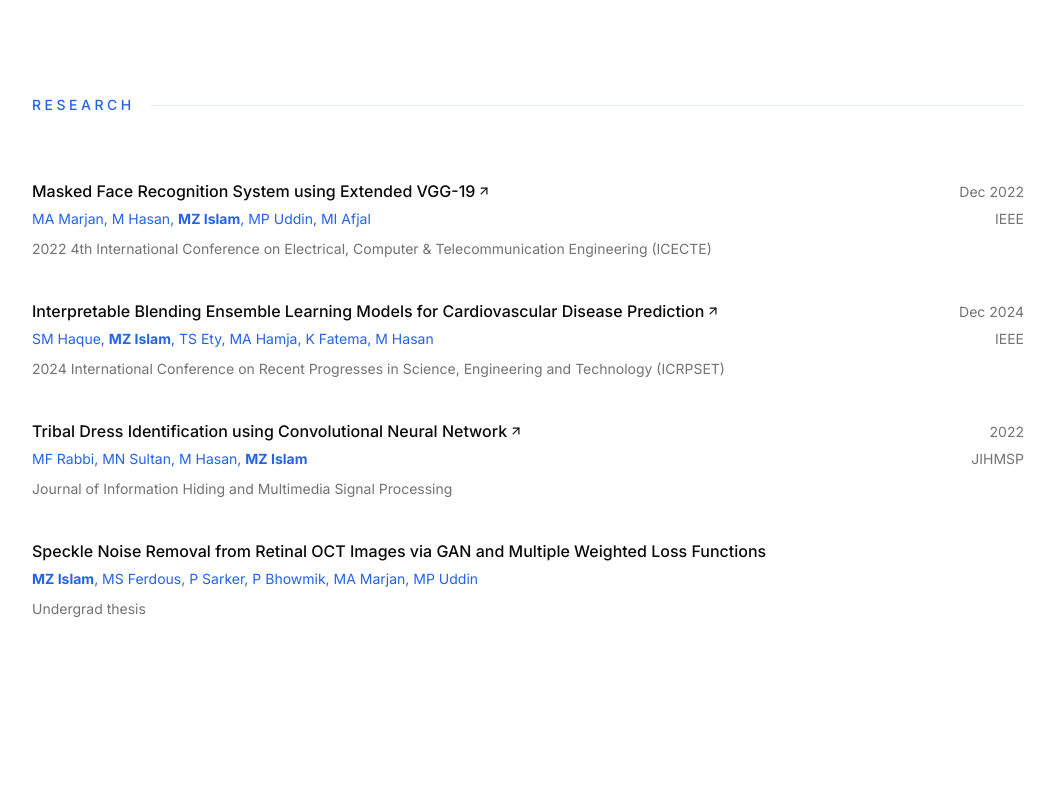
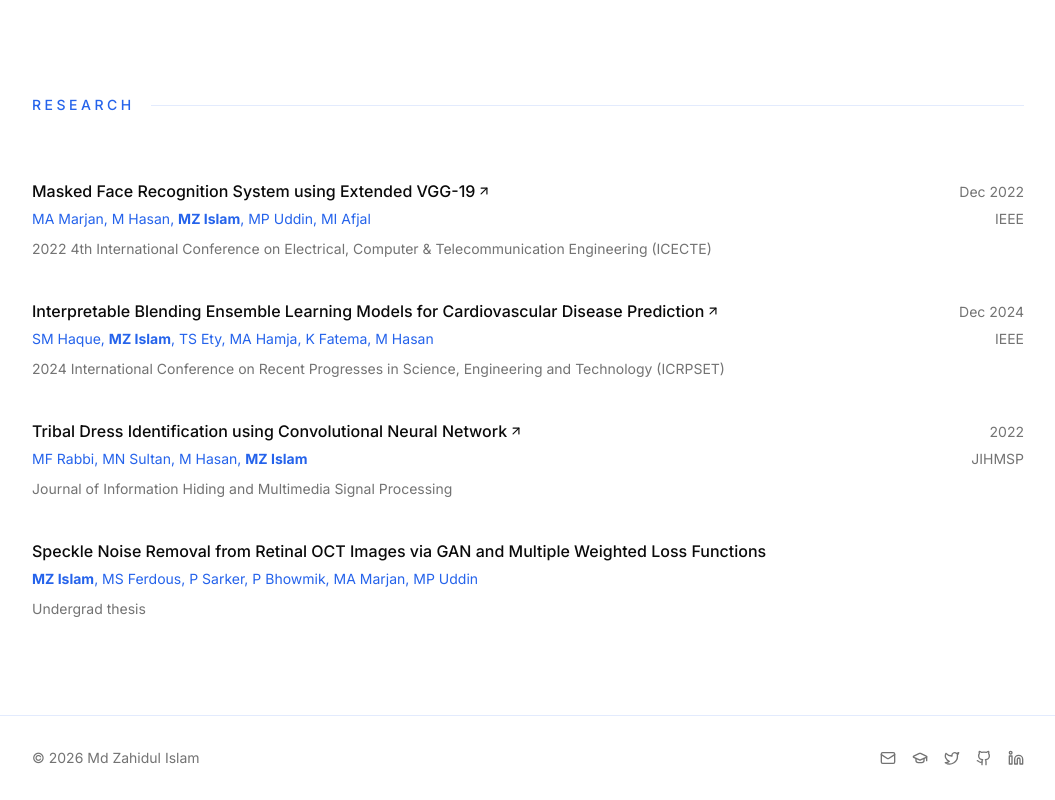
Before and after one commit to zahidcv/zverse, a Next.js app: page /zverse/ in a window 1280 px wide. Shown: the part 3125-3925 px from the top of the page, without its empty margins (112-1167 px from the left). Before the commit the page ends 3840 px from the top, so only its background shows below. Built offline with nearby package versions, Linux system fonts and the light colour scheme.

Commit message:
feat: add footer section

```diff
--- a/app/layout.tsx
+++ b/app/layout.tsx
@@ -3,6 +3,7 @@ import { Geist, Geist_Mono, Inter } from "next/font/google";
 import "./globals.css";
 import { cn } from "@/lib/utils";
 import { Navbar } from "@/components/navbar";
+import { Footer } from "@/components/footer";
 import { ThemeProvider } from "@/components/theme-provider";
 
 const inter = Inter({subsets:['latin'],variable:'--font-sans'});
@@ -38,6 +39,7 @@ export default function RootLayout({ children }: LayoutProps<"/">) {
         >
           <Navbar />
           {children}
+          <Footer />
         </ThemeProvider>
       </body>
     </html>
--- /dev/null
+++ b/components/footer.tsx
@@ -0,0 +1,34 @@
+import { SOCIAL_ICONS } from "@/components/social-icons"
+import { SOCIAL_LINKS } from "@/data/social-links"
+
+export function Footer() {
+  return (
+    <footer className="border-t border-primary/[0.125]">
+      <div className="mx-auto flex max-w-5xl flex-col items-center gap-4 px-4 py-8 sm:flex-row sm:justify-between">
+        <p className="text-sm text-muted-foreground">
+          &copy; {new Date().getFullYear()} Md Zahidul Islam
+        </p>
+
+        <div className="flex items-center gap-4">
+          {SOCIAL_LINKS.map(({ href, icon, label }) => {
+            const Icon = SOCIAL_ICONS[icon]
+
+            return (
+              <a
+                key={href}
+                href={href}
+                target="_blank"
+                rel="noopener noreferrer"
+                aria-label={label}
+                title={label}
+                className="text-muted-foreground transition-colors hover:text-foreground"
+              >
+                <Icon className="size-4" />
+              </a>
+            )
+          })}
+        </div>
+      </div>
+    </footer>
+  )
+}
--- a/components/social-icons.tsx
+++ b/components/social-icons.tsx
@@ -1,4 +1,7 @@
-import type { SVGProps } from "react"
+import type { ComponentType, SVGProps } from "react"
+import { GraduationCapIcon, MailIcon } from "lucide-react"
+
+import type { SocialLink } from "@/data/social-links"
 
 export function GithubIcon(props: SVGProps<SVGSVGElement>) {
   return (
@@ -53,3 +56,11 @@ export function TwitterIcon(props: SVGProps<SVGSVGElement>) {
     </svg>
   )
 }
+
+export const SOCIAL_ICONS: Record<SocialLink["icon"], ComponentType<SVGProps<SVGSVGElement>>> = {
+  mail: MailIcon,
+  scholar: GraduationCapIcon,
+  twitter: TwitterIcon,
+  github: GithubIcon,
+  linkedin: LinkedinIcon,
+}
--- a/components/social-links.tsx
+++ b/components/social-links.tsx
@@ -1,22 +1,11 @@
-import type { ComponentType, SVGProps } from "react"
-import { GraduationCapIcon, MailIcon } from "lucide-react"
-
-import { GithubIcon, LinkedinIcon, TwitterIcon } from "@/components/social-icons"
-import { SOCIAL_LINKS, type SocialLink } from "@/data/social-links"
-
-const ICONS: Record<SocialLink["icon"], ComponentType<SVGProps<SVGSVGElement>>> = {
-  mail: MailIcon,
-  scholar: GraduationCapIcon,
-  twitter: TwitterIcon,
-  github: GithubIcon,
-  linkedin: LinkedinIcon,
-}
+import { SOCIAL_ICONS } from "@/components/social-icons"
+import { SOCIAL_LINKS } from "@/data/social-links"
 
 export function SocialLinks() {
   return (
     <div className="grid grid-cols-2 gap-3">
       {SOCIAL_LINKS.map(({ href, icon, label }) => {
-        const Icon = ICONS[icon]
+        const Icon = SOCIAL_ICONS[icon]
 
         return (
           <a
```
